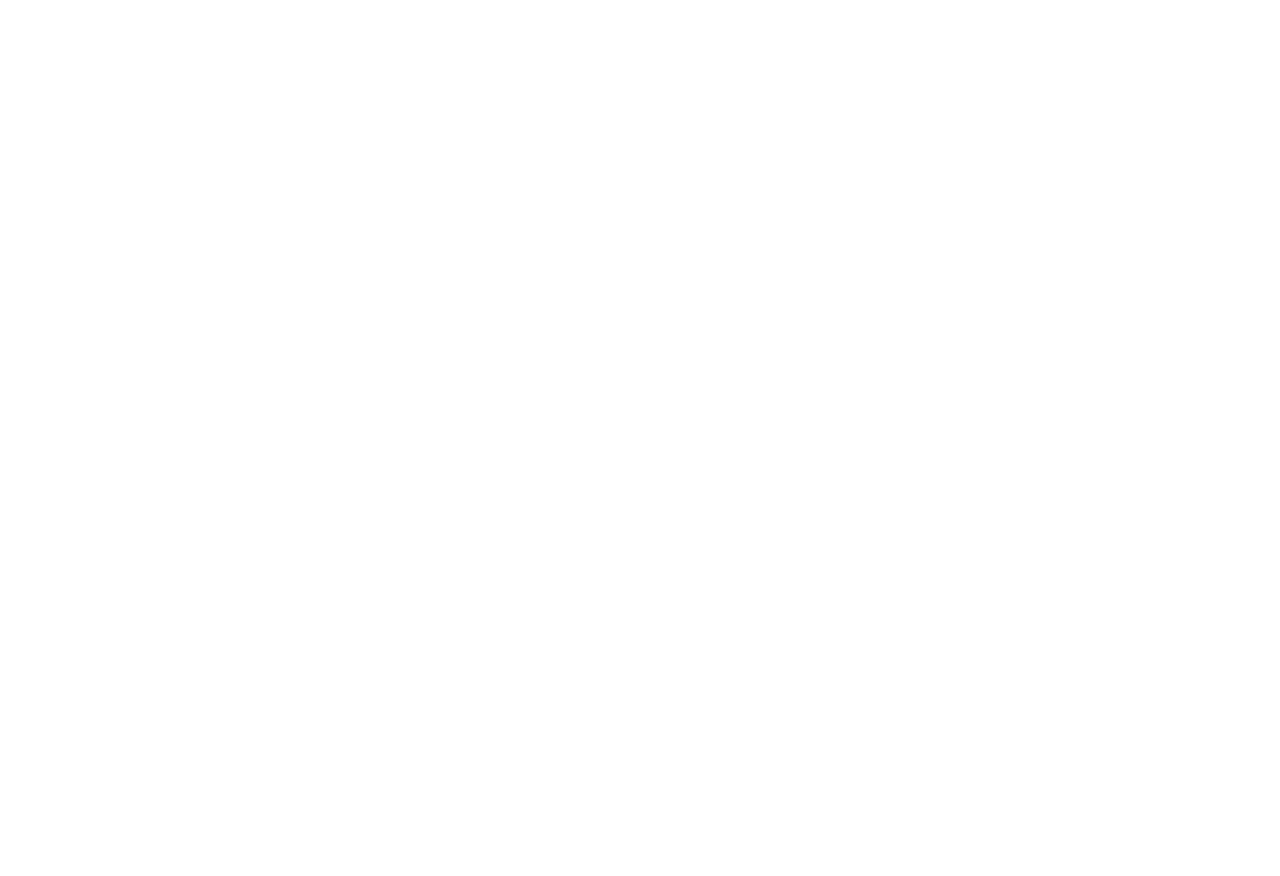
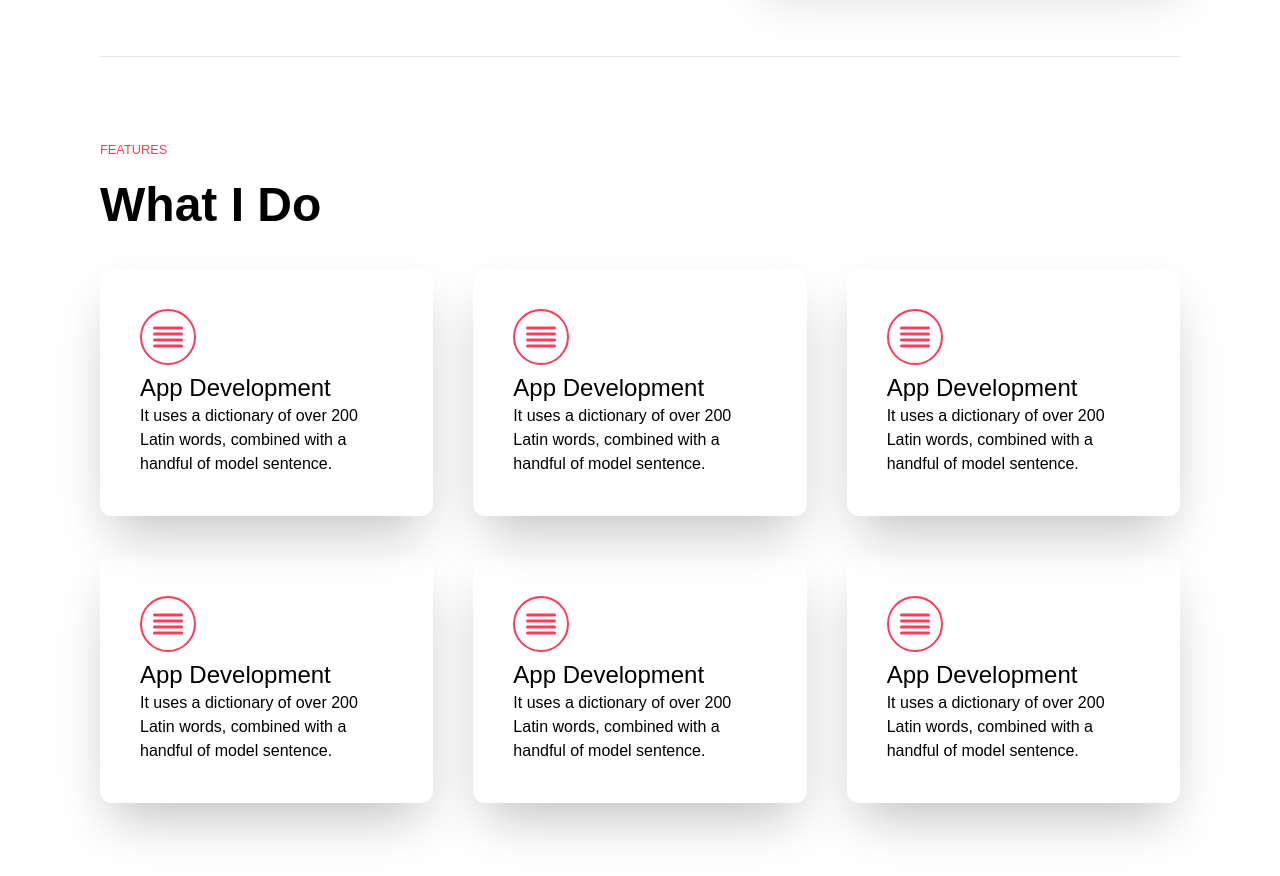
Before and after one commit to prokashpul/my-portfolio, a React (Create React App) app: page / in a window 1280 px wide. Shown: the part 680-1556 px from the top of the page. Before the commit the page ends 800 px from the top, so only its background shows below. Built offline with nearby package versions, Linux system fonts and the light colour scheme.

Commit message:
feature section update

```diff
--- a/src/components/Banner/Banner.jsx
+++ b/src/components/Banner/Banner.jsx
@@ -4,7 +4,7 @@
   return (
     <div
       id="home"
-      className="grid grid-cols-1 md:grid-cols-2  gap-5 items-center"
+      className="grid grid-cols-1 md:grid-cols-2  gap-5 items-center mb-10 md:mb-20"
     >
       <div className=" flex flex-col justify-center">
         <div>
@@ -56,7 +56,7 @@
         <img
           src="https://i.ibb.co/BnQkY8S/pro.jpg"
           alt="prokash Pul"
-          className="w-[100%] md:w-[420px] h-[400px] md:h-[500px] rounded-2xl border-8 border-slate-200"
+          className="w-[100%] md:w-[420px] h-[400px] md:h-[500px] rounded-2xl border-8 border-slate-200 drop-shadow-2xl hover:drop-shadow-none duration-300"
         />
       </div>
     </div>
--- /dev/null
+++ b/src/components/Features/Features.jsx
@@ -0,0 +1,74 @@
+import React from "react";
+import { FiAlignJustify } from "react-icons/fi";
+const Features = () => {
+  return (
+    <div className="my-10 md:my-20" id="features">
+      <small className="text-rose-500 uppercase ">Features</small>
+      <h2 className="text-3xl md:text-5xl font-bold my-2 md:my-5">What I Do</h2>
+      <div className="grid md:grid-cols-3 gap-5 md:gap-10 md:my-10 ">
+        <div className="p-10 shadow-2xl  rounded-xl hover:text-white hover:bg-rose-500  duration-300">
+          <div className="text-4xl  w-14 h-14 p-2 bg-white inline-block text-rose-500 shadow-inner rounded-full border-2 border-rose-500">
+            <FiAlignJustify />
+          </div>
+          <h3 className="text-2xl ">App Development</h3>
+          <p>
+            It uses a dictionary of over 200 Latin words, combined with a
+            handful of model sentence.
+          </p>
+        </div>
+        <div className="p-10 shadow-2xl  rounded-xl hover:text-white hover:bg-rose-500  duration-300">
+          <div className="text-4xl  w-14 h-14 p-2 bg-white inline-block text-rose-500 shadow-inner rounded-full border-2 border-rose-500">
+            <FiAlignJustify />
+          </div>
+          <h3 className="text-2xl ">App Development</h3>
+          <p>
+            It uses a dictionary of over 200 Latin words, combined with a
+            handful of model sentence.
+          </p>
+        </div>
+        <div className="p-10 shadow-2xl  rounded-xl hover:text-white hover:bg-rose-500  duration-300">
+          <div className="text-4xl  w-14 h-14 p-2 bg-white inline-block text-rose-500 shadow-inner rounded-full border-2 border-rose-500">
+            <FiAlignJustify />
+          </div>
+          <h3 className="text-2xl ">App Development</h3>
+          <p>
+            It uses a dictionary of over 200 Latin words, combined with a
+            handful of model sentence.
+          </p>
+        </div>
+        <div className="p-10 shadow-2xl  rounded-xl hover:text-white hover:bg-rose-500  duration-300">
+          <div className="text-4xl  w-14 h-14 p-2 bg-white inline-block text-rose-500 shadow-inner rounded-full border-2 border-rose-500">
+            <FiAlignJustify />
+          </div>
+          <h3 className="text-2xl ">App Development</h3>
+          <p>
+            It uses a dictionary of over 200 Latin words, combined with a
+            handful of model sentence.
+          </p>
+        </div>
+        <div className="p-10 shadow-2xl  rounded-xl hover:text-white hover:bg-rose-500  duration-300">
+          <div className="text-4xl  w-14 h-14 p-2 bg-white inline-block text-rose-500 shadow-inner rounded-full border-2 border-rose-500">
+            <FiAlignJustify />
+          </div>
+          <h3 className="text-2xl ">App Development</h3>
+          <p>
+            It uses a dictionary of over 200 Latin words, combined with a
+            handful of model sentence.
+          </p>
+        </div>
+        <div className="p-10 shadow-2xl  rounded-xl hover:text-white hover:bg-rose-500  duration-300">
+          <div className="text-4xl  w-14 h-14 p-2 bg-white inline-block text-rose-500 shadow-inner rounded-full border-2 border-rose-500">
+            <FiAlignJustify />
+          </div>
+          <h3 className="text-2xl ">App Development</h3>
+          <p>
+            It uses a dictionary of over 200 Latin words, combined with a
+            handful of model sentence.
+          </p>
+        </div>
+      </div>
+    </div>
+  );
+};
+
+export default Features;
--- a/src/components/sheared/Header/MobileNav.jsx
+++ b/src/components/sheared/Header/MobileNav.jsx
@@ -25,7 +25,7 @@
             title="Features"
             className="text-3xl hover:border-t-4 p-3 border-rose-500  cursor-pointer hover:bg-gray-200 duration-500 h-full flex items-center "
           >
-            <Link to="/">
+            <Link to="/#features">
               <FiLifeBuoy />
             </Link>
           </li>
--- a/src/components/sheared/Header/Navbar.jsx
+++ b/src/components/sheared/Header/Navbar.jsx
@@ -25,7 +25,7 @@
             </Link>
           </li>
           <li className=" hover:border-b-4 p-3 border-rose-500 cursor-pointer  hover:bg-gray-200 duration-500 h-full flex items-center">
-            <Link to="/" className="text-xl ">
+            <Link to="/#features" className="text-xl ">
               FEATURES
             </Link>
           </li>
--- a/src/pages/Home/Home.jsx
+++ b/src/pages/Home/Home.jsx
@@ -1,10 +1,13 @@
 import React from "react";
 import Banner from "../../components/Banner/Banner";
+import Features from "../../components/Features/Features";
 
 const Home = () => {
   return (
     <div className="lg:w-[1080px] w-[92%] mx-auto md:mt-16 mt-3 mb-16">
       <Banner></Banner>
+      <hr />
+      <Features></Features>
     </div>
   );
 };
```
